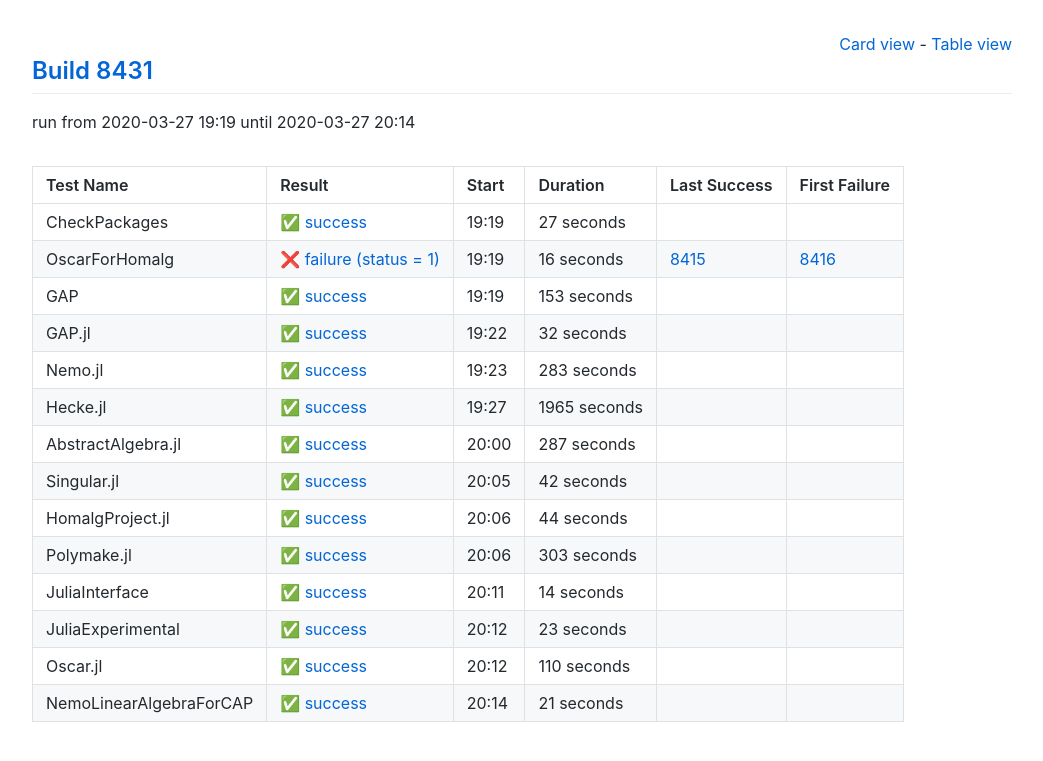
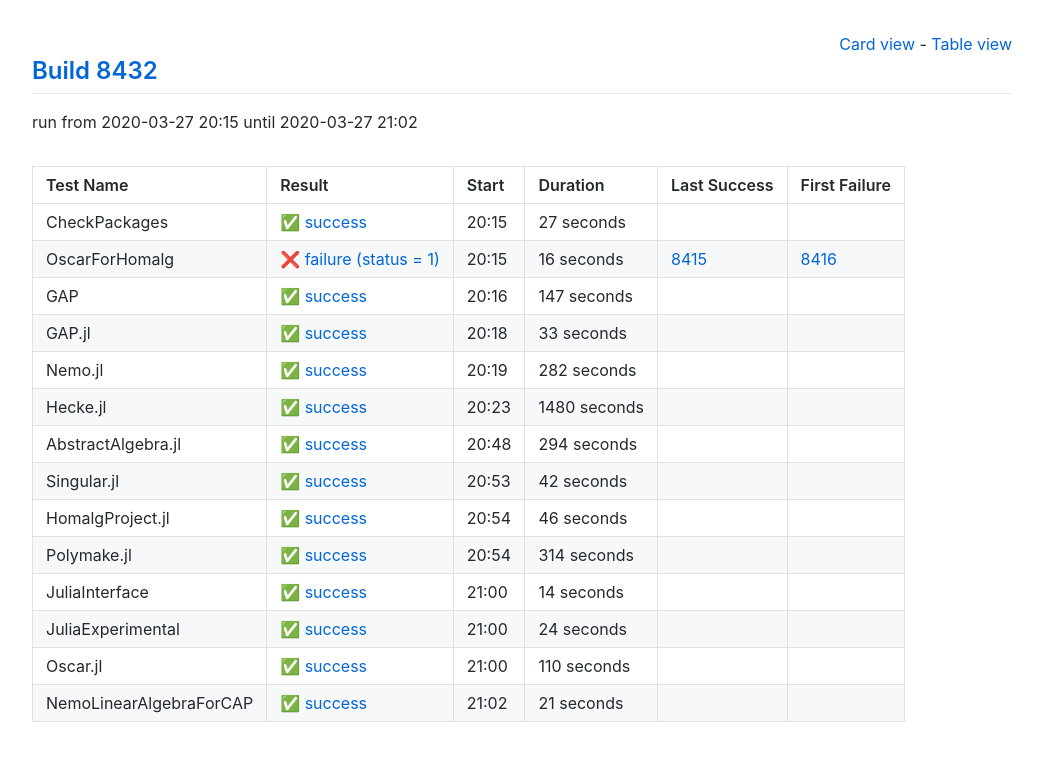
Before and after one commit to oscar-system/oscar-ci-status, a Jekyll site: the page built from table.html, in a window 1280 px wide. Shown: the top 761 px of the page, without its empty margins (118-1161 px from the left). Built offline with Jekyll 4.4.1, drawn with Linux system fonts in a browser that asks for light colours.

Commit message:
Build 8432

```diff
--- a/_data/ci.yml
+++ b/_data/ci.yml
@@ -1,5 +1,5 @@
-build: 8431
-build_url: https://oscarci.mathematik.uni-kl.de/job/oscar/8431/
+build: 8432
+build_url: https://oscarci.mathematik.uni-kl.de/job/oscar/8432/
 job: oscar
 tests:
 - duration: 27
@@ -8,9 +8,9 @@ tests:
   first_failure_url: null
   last_success: false
   last_success_url: null
-  log: https://oscarci.mathematik.uni-kl.de/job/oscar/8431/artifact/logs/build-8431/CheckPackages.log
+  log: https://oscarci.mathematik.uni-kl.de/job/oscar/8432/artifact/logs/build-8432/CheckPackages.log
   name: CheckPackages
-  start: 2020-03-27 19:19
+  start: 2020-03-27 20:15
   status: success
   success: true
 - duration: 16
@@ -19,64 +19,64 @@ tests:
   first_failure_url: https://oscarci.mathematik.uni-kl.de/job/oscar/8416/
   last_success: 8415
   last_success_url: https://oscarci.mathematik.uni-kl.de/job/oscar/8415/
-  log: https://oscarci.mathematik.uni-kl.de/job/oscar/8431/artifact/logs/build-8431/OscarForHomalg.log
+  log: https://oscarci.mathematik.uni-kl.de/job/oscar/8432/artifact/logs/build-8432/OscarForHomalg.log
   name: OscarForHomalg
-  start: 2020-03-27 19:19
+  start: 2020-03-27 20:15
   status: failure
   success: false
-- duration: 153
+- duration: 147
   exitcode: 0
   first_failure: false
   first_failure_url: null
   last_success: false
   last_success_url: null
-  log: https://oscarci.mathematik.uni-kl.de/job/oscar/8431/artifact/logs/build-8431/GAP.log
+  log: https://oscarci.mathematik.uni-kl.de/job/oscar/8432/artifact/logs/build-8432/GAP.log
   name: GAP
-  start: 2020-03-27 19:19
+  start: 2020-03-27 20:16
   status: success
   success: true
-- duration: 32
+- duration: 33
   exitcode: 0
   first_failure: false
   first_failure_url: null
   last_success: false
   last_success_url: null
-  log: https://oscarci.mathematik.uni-kl.de/job/oscar/8431/artifact/logs/build-8431/GAP.jl.log
+  log: https://oscarci.mathematik.uni-kl.de/job/oscar/8432/artifact/logs/build-8432/GAP.jl.log
   name: GAP.jl
-  start: 2020-03-27 19:22
+  start: 2020-03-27 20:18
   status: success
   success: true
-- duration: 283
+- duration: 282
   exitcode: 0
   first_failure: false
   first_failure_url: null
   last_success: false
   last_success_url: null
-  log: https://oscarci.mathematik.uni-kl.de/job/oscar/8431/artifact/logs/build-8431/Nemo.jl.log
+  log: https://oscarci.mathematik.uni-kl.de/job/oscar/8432/artifact/logs/build-8432/Nemo.jl.log
   name: Nemo.jl
-  start: 2020-03-27 19:23
+  start: 2020-03-27 20:19
   status: success
   success: true
-- duration: 1965
+- duration: 1480
   exitcode: 0
   first_failure: false
   first_failure_url: null
   last_success: false
   last_success_url: null
-  log: https://oscarci.mathematik.uni-kl.de/job/oscar/8431/artifact/logs/build-8431/Hecke.jl.log
+  log: https://oscarci.mathematik.uni-kl.de/job/oscar/8432/artifact/logs/build-8432/Hecke.jl.log
   name: Hecke.jl
-  start: 2020-03-27 19:27
+  start: 2020-03-27 20:23
   status: success
   success: true
-- duration: 287
+- duration: 294
   exitcode: 0
   first_failure: false
   first_failure_url: null
   last_success: false
   last_success_url: null
-  log: https://oscarci.mathematik.uni-kl.de/job/oscar/8431/artifact/logs/build-8431/AbstractAlgebra.jl.log
+  log: https://oscarci.mathematik.uni-kl.de/job/oscar/8432/artifact/logs/build-8432/AbstractAlgebra.jl.log
   name: AbstractAlgebra.jl
-  start: 2020-03-27 20:00
+  start: 2020-03-27 20:48
   status: success
   success: true
 - duration: 42
@@ -85,31 +85,31 @@ tests:
   first_failure_url: null
   last_success: false
   last_success_url: null
-  log: https://oscarci.mathematik.uni-kl.de/job/oscar/8431/artifact/logs/build-8431/Singular.jl.log
+  log: https://oscarci.mathematik.uni-kl.de/job/oscar/8432/artifact/logs/build-8432/Singular.jl.log
   name: Singular.jl
-  start: 2020-03-27 20:05
+  start: 2020-03-27 20:53
   status: success
   success: true
-- duration: 44
+- duration: 46
   exitcode: 0
   first_failure: false
   first_failure_url: null
   last_success: false
   last_success_url: null
-  log: https://oscarci.mathematik.uni-kl.de/job/oscar/8431/artifact/logs/build-8431/HomalgProject.jl.log
+  log: https://oscarci.mathematik.uni-kl.de/job/oscar/8432/artifact/logs/build-8432/HomalgProject.jl.log
   name: HomalgProject.jl
-  start: 2020-03-27 20:06
+  start: 2020-03-27 20:54
   status: success
   success: true
-- duration: 303
+- duration: 314
   exitcode: 0
   first_failure: false
   first_failure_url: null
   last_success: false
   last_success_url: null
-  log: https://oscarci.mathematik.uni-kl.de/job/oscar/8431/artifact/logs/build-8431/Polymake.jl.log
+  log: https://oscarci.mathematik.uni-kl.de/job/oscar/8432/artifact/logs/build-8432/Polymake.jl.log
   name: Polymake.jl
-  start: 2020-03-27 20:06
+  start: 2020-03-27 20:54
   status: success
   success: true
 - duration: 14
@@ -118,20 +118,20 @@ tests:
   first_failure_url: null
   last_success: false
   last_success_url: null
-  log: https://oscarci.mathematik.uni-kl.de/job/oscar/8431/artifact/logs/build-8431/JuliaInterface.log
+  log: https://oscarci.mathematik.uni-kl.de/job/oscar/8432/artifact/logs/build-8432/JuliaInterface.log
   name: JuliaInterface
-  start: 2020-03-27 20:11
+  start: 2020-03-27 21:00
   status: success
   success: true
-- duration: 23
+- duration: 24
   exitcode: 0
   first_failure: false
   first_failure_url: null
   last_success: false
   last_success_url: null
-  log: https://oscarci.mathematik.uni-kl.de/job/oscar/8431/artifact/logs/build-8431/JuliaExperimental.log
+  log: https://oscarci.mathematik.uni-kl.de/job/oscar/8432/artifact/logs/build-8432/JuliaExperimental.log
   name: JuliaExperimental
-  start: 2020-03-27 20:12
+  start: 2020-03-27 21:00
   status: success
   success: true
 - duration: 110
@@ -140,9 +140,9 @@ tests:
   first_failure_url: null
   last_success: false
   last_success_url: null
-  log: https://oscarci.mathematik.uni-kl.de/job/oscar/8431/artifact/logs/build-8431/Oscar.jl.log
+  log: https://oscarci.mathematik.uni-kl.de/job/oscar/8432/artifact/logs/build-8432/Oscar.jl.log
   name: Oscar.jl
-  start: 2020-03-27 20:12
+  start: 2020-03-27 21:00
   status: success
   success: true
 - duration: 21
@@ -151,8 +151,8 @@ tests:
   first_failure_url: null
   last_success: false
   last_success_url: null
-  log: https://oscarci.mathematik.uni-kl.de/job/oscar/8431/artifact/logs/build-8431/NemoLinearAlgebraForCAP.log
+  log: https://oscarci.mathematik.uni-kl.de/job/oscar/8432/artifact/logs/build-8432/NemoLinearAlgebraForCAP.log
   name: NemoLinearAlgebraForCAP
-  start: 2020-03-27 20:14
+  start: 2020-03-27 21:02
   status: success
   success: true
```
Also changed, not shown: README.md.
